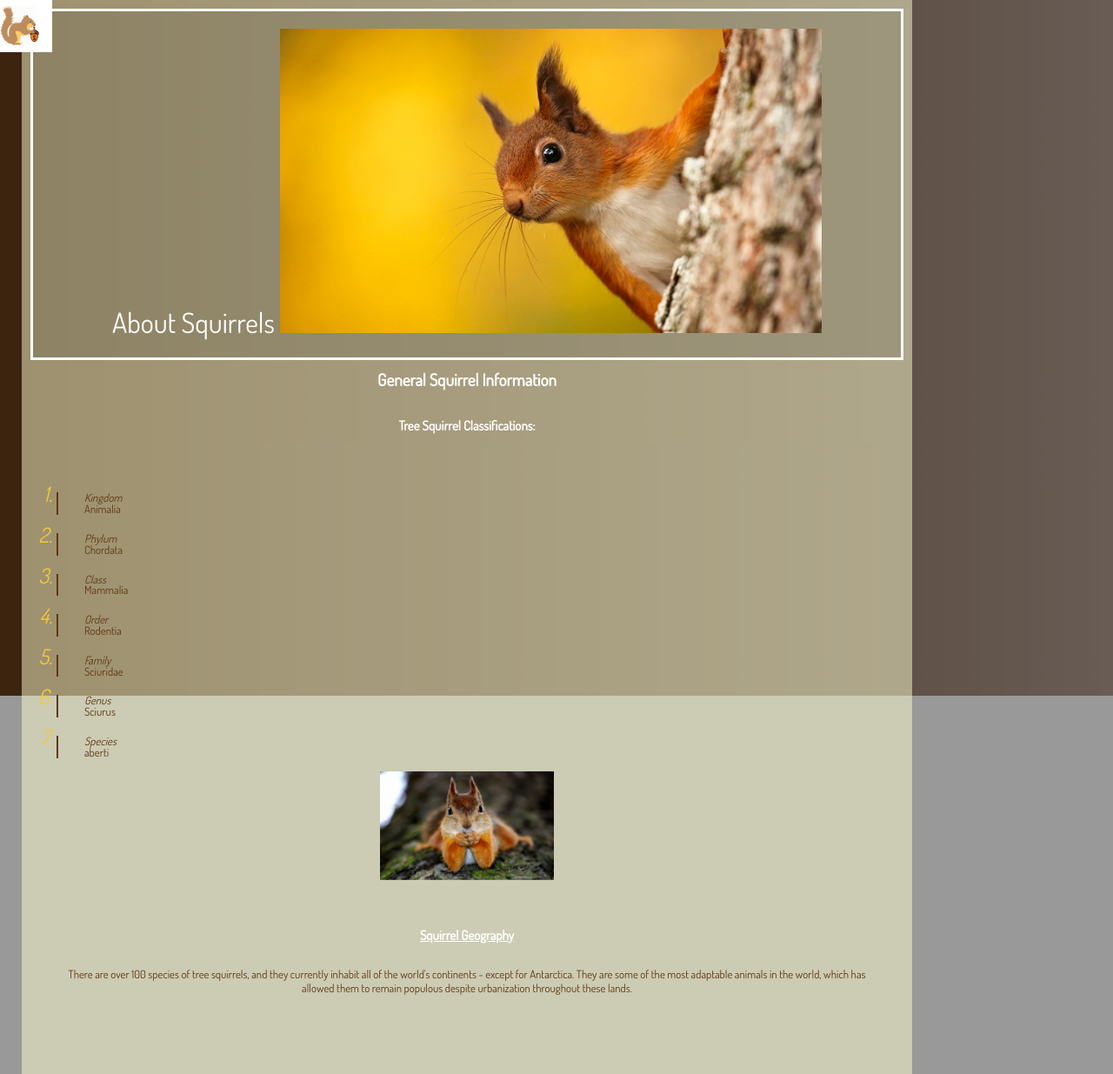
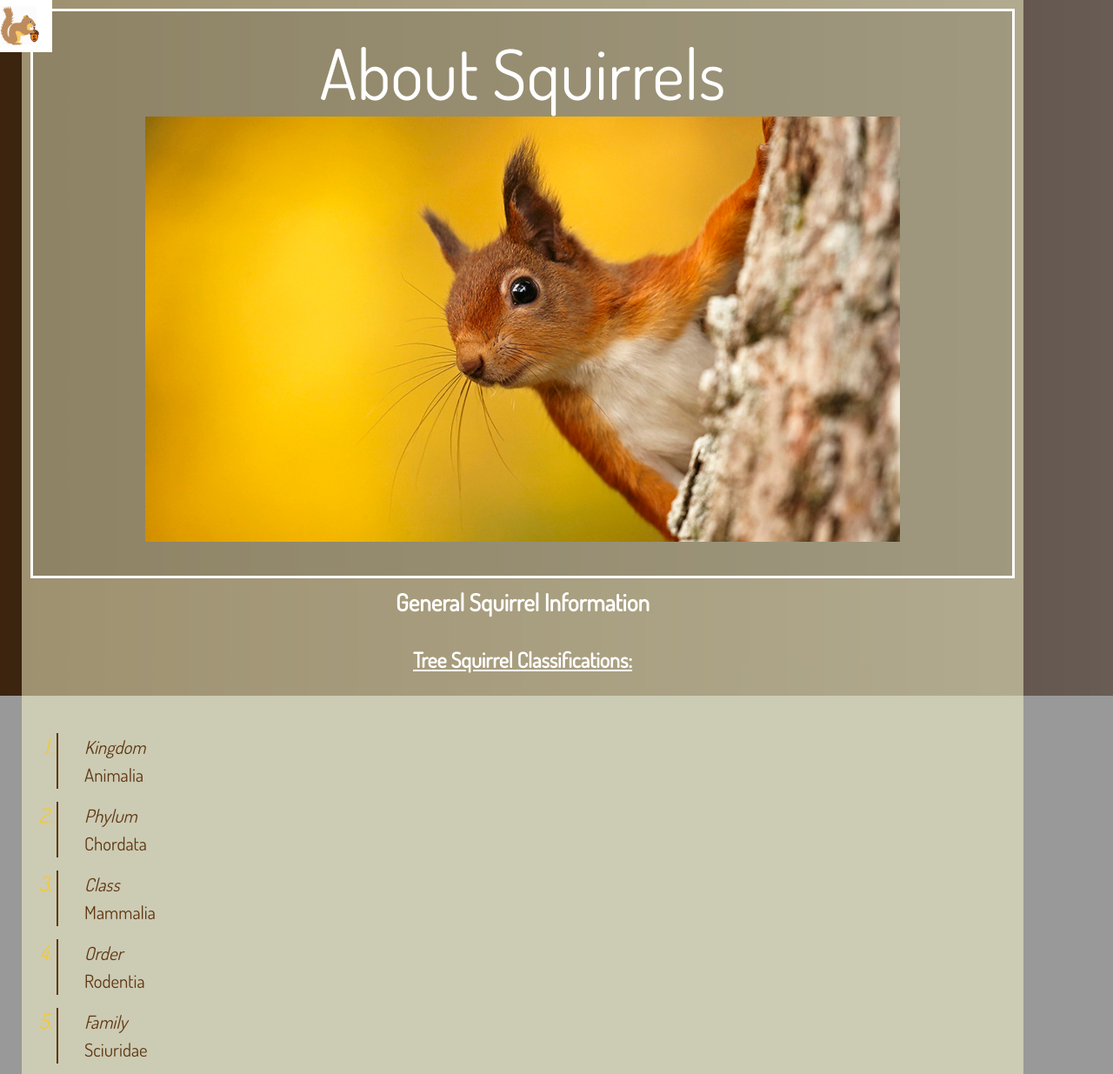
Before and after one commit to tuspeechgirl/PO4, a plain HTML site: page about.html in a window 1280 px wide. Shown: the top 1235 px of the page at 87% size. Drawn offline with nearby package versions, Linux system fonts and the light colour scheme.

Commit message:
media QUERIES

```diff
--- a/styles.css
+++ b/styles.css
@@ -185,6 +185,7 @@ flex-flow:column;
 }
 .one h3{
 	padding-bottom: 6%;
+	text-decoration: underline;
 }
 .food{
 	width:250px;
@@ -509,3 +510,73 @@ ins.play-gif:hover{
 	from {transform: rotate(0deg);}
 	to {transform: rotate(359deg);}
 }
+
+
+
+
+/*.**********************MEDIA QUERIES STARTS*****************.*/
+
+@media(min-width:390px){
+	h1{
+	font-size: 3rem;
+	}
+	.title{
+		font-size: 1rem;
+	}
+	#list2 ol li p {
+		font-size: 1rem;
+	}
+	.two h3, .one h3 {
+		font-size: 1.5rem;
+}
+.two p{
+	font-size: 1rem;
+}
+.one h2{
+	font-size:1.7rem;
+}
+.main-container{
+	width: 85%;
+}
+.food{
+	width:320px;
+}
+
+}
+/*.**********************MEDIA QUERIES STARTS*****************.*/
+
+@media(min-width:450px){
+	h1{
+	font-size: 4rem;
+	}
+	#list2 ol li p {
+		font-size: 1.3rem;
+		line-height: 2rem;
+	}
+	.sq1{
+		width: 80%;
+	}
+	.tree{
+		width: 80%;
+	}
+	.food{
+		width:320px;
+	}
+	.main-container{
+		width: 90%;
+	}
+}
+
+
+
+
+/*.**********************MEDIA QUERIES STARTS*****************.*/
+
+@media(min-width:500px){
+	h1{
+	font-size: 5rem;
+	}
+	.title{
+		font-size: 1.5rem;
+	}
+}
```
Also changed, not shown: index.html (+1 -1 lines), js/cursor.png (added).
